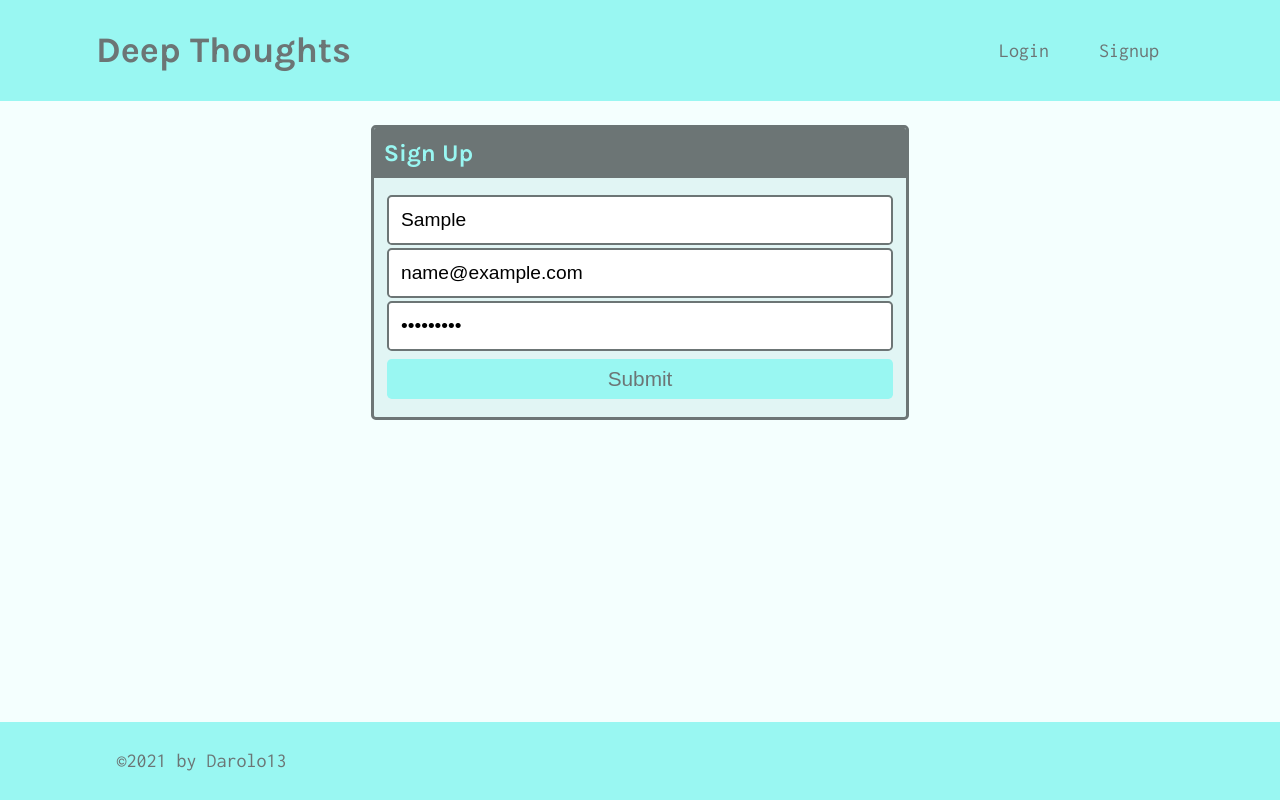
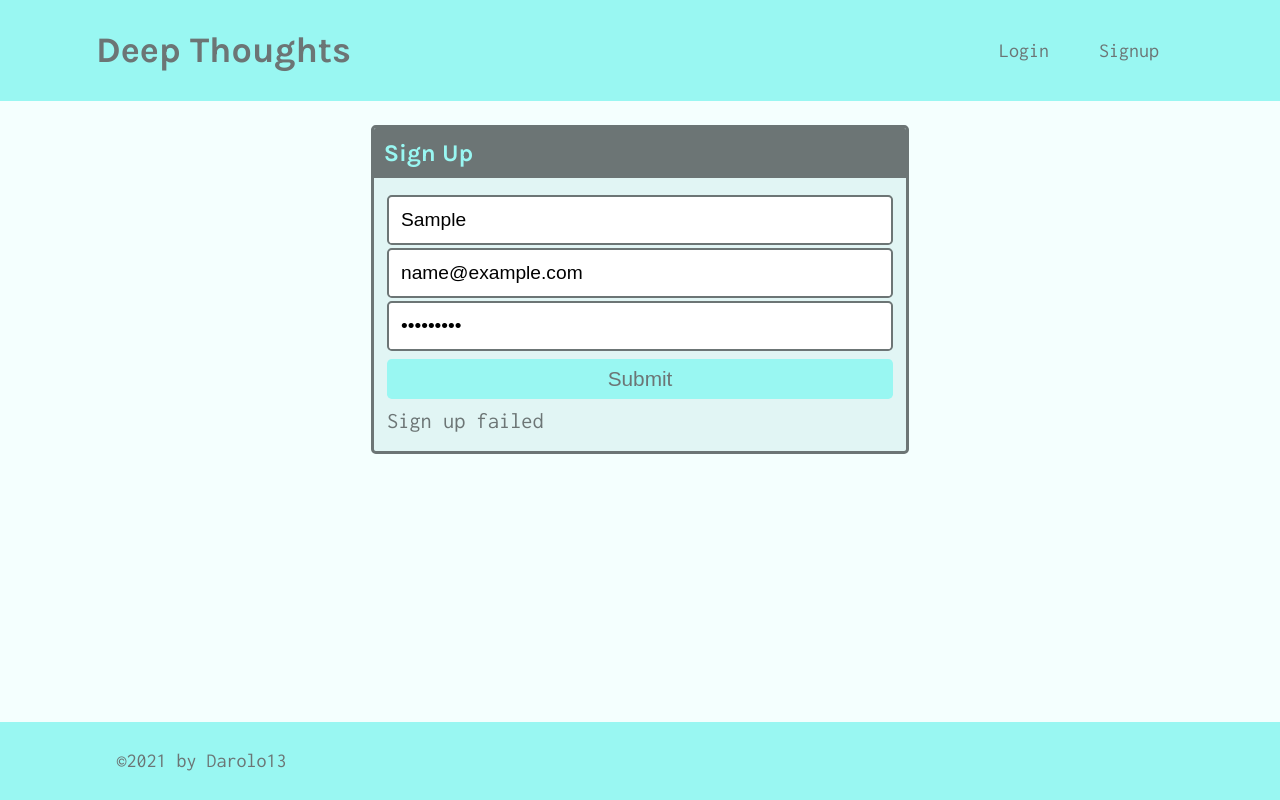
Before and after one commit to Darolo13/deep-thoughts, a React (Create React App) app in the folder client/: page /signup in a window 1280 px wide. Both pictures are taken after typing "Sample", "name@example.com", "Sample123" into the empty fields and a click on the button "Submit". Built offline with nearby package versions, Linux system fonts and the light colour scheme; no server answers.

Commit message:
Set Up the Signup Page

```diff
--- a/client/src/pages/Signup.js
+++ b/client/src/pages/Signup.js
@@ -1,7 +1,10 @@
 import React, { useState } from 'react';
+import { useMutation } from '@apollo/client';
+import { ADD_USER } from '../utils/mutations';
 
 const Signup = () => {
   const [formState, setFormState] = useState({ username: '', email: '', password: '' });
+  const [addUser, { error }] = useMutation(ADD_USER);
 
   // update state based on form input changes
   const handleChange = (event) => {
@@ -16,6 +19,17 @@
   // submit form
   const handleFormSubmit = async (event) => {
     event.preventDefault();
+
+    // use try/catch instead of promises to handle errors
+    try {
+      //execute addUser mutation and pass in variable data from form
+      const { data } = await addUser({
+        variables: { ...formState }
+      });
+      console.log(data);
+    } catch (e) {
+      console.error(e);
+    }
   };
 
   return (
@@ -56,6 +70,7 @@
                 Submit
               </button>
             </form>
+            {error && <div>Sign up failed</div>}
           </div>
         </div>
       </div>
--- /dev/null
+++ b/client/src/utils/mutations.js
@@ -0,0 +1,25 @@
+import { gql } from '@apollo/client';
+
+export const LOGIN_USER = gql`
+    mutation login($email: String!, $password: String!) {
+        login(email: $email, password: $password) {
+            token
+            user {
+                _id
+                username
+            }
+        }
+    }
+`;
+
+export const ADD_USER = gql`
+mutation addUser($username: String!, $email: String!, $password: String!) {
+    addUser(username: $username, email: $email, password: $password) {
+        token
+        user {
+            _id
+            username
+        }
+    }
+}
+`;
```
